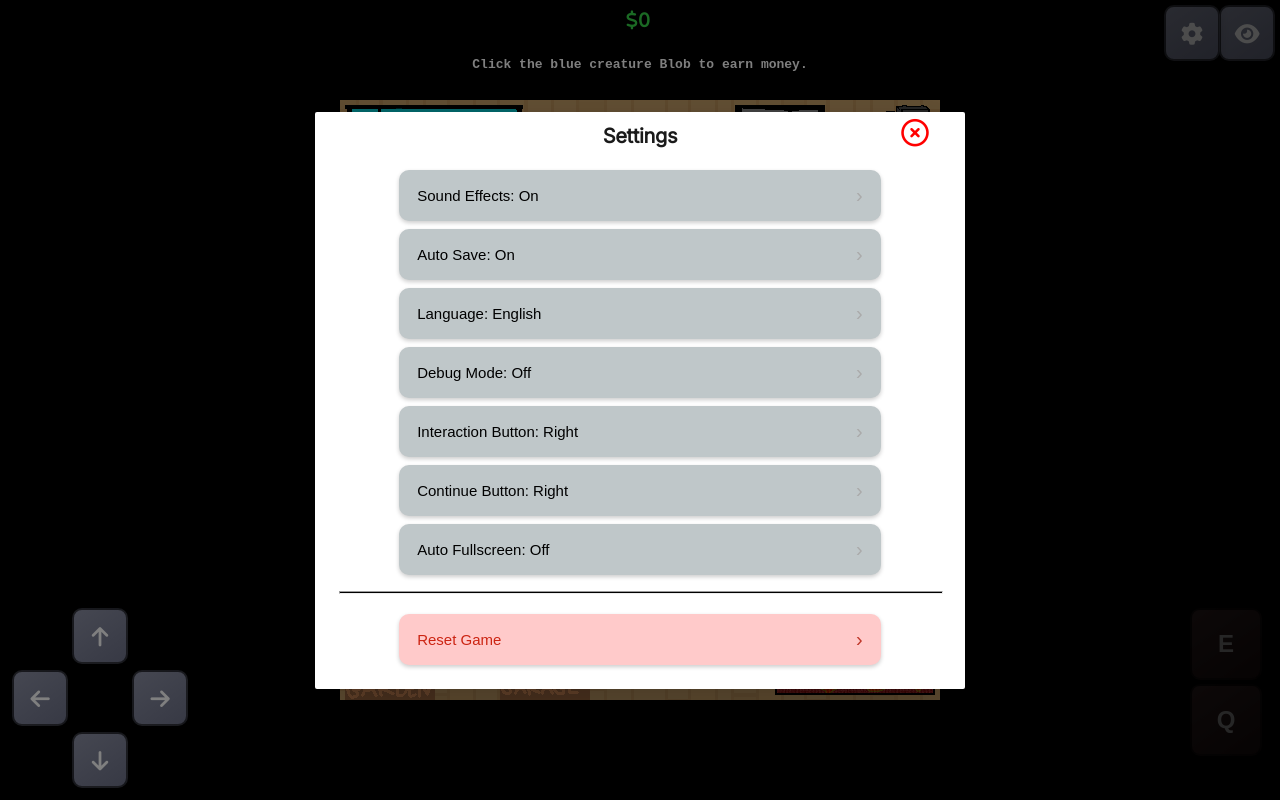
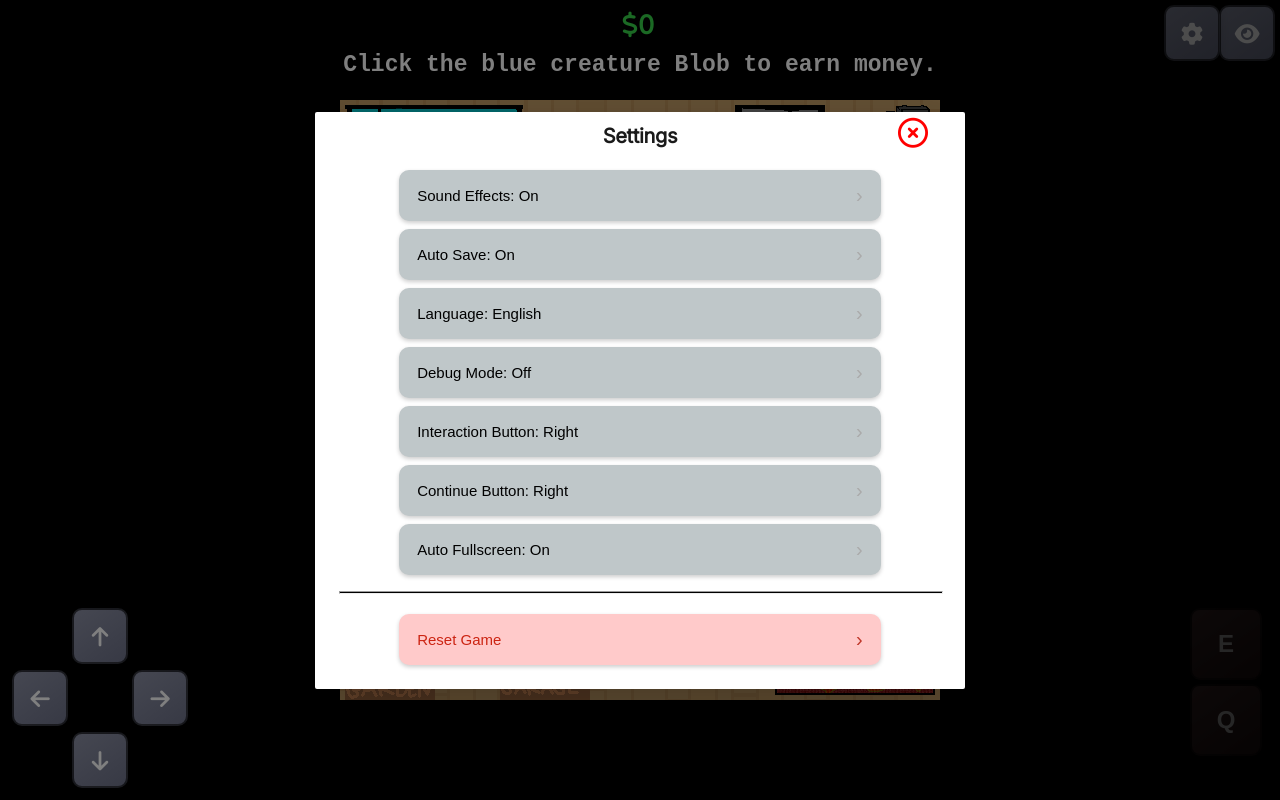
Before and after one commit to legenderiqz/blob-company, a plain HTML site: page index.html in a window 1280 px wide. Both pictures are taken after a click on the button 1192 px from the left and 33 px from the top of the page. Drawn offline with Linux system fonts and the light colour scheme.

Commit message:
Made some bug fixes and fixed some scaling problems.

```diff
--- a/src/core/config.js
+++ b/src/core/config.js
@@ -15,7 +15,7 @@ export const CONFIG = {
   INPUT_LOCK: 200,
 
   NEWS_TIME: 4,
-  SAVE_TIME: 5000,
+  SAVE_TIME: 4000,
 
   MAX_STATE_TIME: 15, //saniye
 
--- a/src/render.js
+++ b/src/render.js
@@ -44,11 +44,13 @@ export function render(ctx) {
 
   drawEntities(ctx);
 
-  ctx.restore()
-
   drawDebug(ctx);
 
   drawUI(ctx);
+
+  ctx.restore()
+
+  drawNews(ctx);
 }
 
 function drawEntities(ctx) {
@@ -761,7 +763,6 @@ function drawUI(ctx) {
     ctx.fillText(`HAPPY: ${Math.floor(gs.happiness)}`, 10, 60);
   }
   drawToyMenu(ctx);
-  drawNews(ctx);
   drawInteractionGuide(ctx);
 }
 
@@ -797,22 +798,87 @@ export function drawInteractionGuide(ctx) {
 export function drawNews(ctx) {
   ctx.save();
 
-  ctx.font = `bold ${gs.newsFontSize}px monospace`;
+  ctx.font =
+    `bold ${gs.newsFontSize}px monospace`;
+
   ctx.textAlign = 'center';
   ctx.textBaseline = 'middle';
 
+  const maxWidth =
+    canvas.width * 0.8 * gs.camera.zoom;
+
+  const lineHeight =
+    gs.newsFontSize + 4;
+
   for (const n of gs.news) {
-    const x = canvas.width / 2;
+
+    const x =
+      canvas.width / 2;
+
+    const lines = wrapText(
+      ctx,
+      n.text,
+      maxWidth
+    );
 
     ctx.lineWidth = 4;
     ctx.strokeStyle = 'black';
-    ctx.strokeText(n.text, x, n.y);
+    ctx.fillStyle = n.color;
 
-    ctx.fillStyle = n.color;
-    ctx.fillText(n.text, x, n.y);
+    const startY =
+      n.y -
+      ((lines.length - 1) * lineHeight) / 2;
+
+    for (let i = 0; i < lines.length; i++) {
+
+      const y =
+        startY +
+        i * lineHeight;
+
+      ctx.strokeText(
+        lines[i],
+        x,
+        y
+      );
+
+      ctx.fillText(
+        lines[i],
+        x,
+        y
+      );
+    }
   }
 
   ctx.restore();
+}
+
+function wrapText(ctx, text, maxWidth) {
+  const words = text.split(' ');
+  const lines = [];
+
+  let line = '';
+
+  for (const word of words) {
+    const testLine = line
+      ? `${line} ${word}`
+      : word;
+
+    if (
+      line &&
+      ctx.measureText(testLine).width > maxWidth
+    ) {
+      lines.push(line);
+      line = word;
+    } else {
+      line = testLine;
+    }
+  }
+
+  if (line) {
+    lines.push(line);
+  }
+
+  return lines;
 }
 
 function drawPlots(ctx, obj) {
--- a/src/systems/settings.js
+++ b/src/systems/settings.js
@@ -58,7 +58,7 @@ export function initSettings() {
     fullScreen.textContent =
       t('settings.fullScreen') +
       ': ' +
-      (gs.autoFullScreen ? t('settings.on') : t('settings.off'));
+      (gs.autoFullscreen ? t('settings.on') : t('settings.off'));
 
     resetBtn.textContent =
       t('settings.reset');
--- a/src/update.js
+++ b/src/update.js
@@ -260,6 +260,20 @@ export function updateCameraZoom() {
   if(!gs.setCameraZoom) return;
   gs.setCameraZoom = false;
 
+  const shortSide = Math.min(
+    canvas.width,
+    canvas.height
+  );
+
+  gs.newsFontSize = Math.round(
+    shortSide / 35
+  );
+
+  gs.newsFontSize = Math.max(
+    13,
+    Math.min(24, gs.newsFontSize)
+  );
+
   const room = gs.rooms['house'];
 
   const zoomX = canvas.width / room.width;
--- a/src/utils/soundManager.js
+++ b/src/utils/soundManager.js
@@ -1,3 +1,5 @@
+import { gs } from '../core/state.js';
+
 const sounds = {};
 
 export let currentMusic = null;
@@ -77,6 +79,7 @@ export function stopCurrentMusic() {
 ===================== */
 
 export function playSound(name, volume = 1) {
+  if (!gs.soundEnabled) return;
   const sound = sounds[name];
 
   if (!sound) return;
--- a/style.css
+++ b/style.css
@@ -130,8 +130,8 @@ button i {
 }
 
 #trendweb-close {
-  width: 32px;
-  height: 32px;
+  width: 40px;
+  height: 40px;
 
   border: 1px solid rgba(0,0,0,.25);
   border-radius: 6px;
@@ -263,7 +263,7 @@ button i {
 
 .upgrade-card p {
   color: #555;
-  font-size: 11px;
+  font-size: 12px;
 
   flex: 1;
   overflow-y: auto;
@@ -311,7 +311,7 @@ button i {
   min-height: 2.2rem;
   padding: 0.2rem 0.6rem;
 
-  font-size: clamp(15px, 1.9vw, 20px);
+  font-size: clamp(18px, 2.6vw, 30px);
   box-sizing: border-box;
 }
 
@@ -393,9 +393,9 @@ button i {
 #topBar {
   position: fixed;
   pointer-events: none;
+
   top: calc(5px + env(safe-area-inset-top));
   left: 50%;
-
   transform: translateX(-50%);
 
   padding: 4px 8px 4px 4px;
@@ -405,10 +405,11 @@ button i {
   background: rgba(0, 0, 0, 0.7);
   color: #36D348;
 
-  font-size: 19px;
+  font-size: clamp(19px, 2vw, 32px);
   font-weight: bold;
 
   z-index: 1000;
+
   display: flex;
   align-items: center;
 }
@@ -839,8 +840,8 @@ button i {
 
   transform: translateY(-50%);
 
-  width: 36px;
-  height: 36px;
+  width: 40px;
+  height: 40px;
 
   margin: 0;
 
@@ -849,7 +850,7 @@ button i {
 
   border-radius: 50%;
 
-  font-size: 22px;
+  font-size: 24px;
   font-weight: 300;
 
   padding: 0;
```
